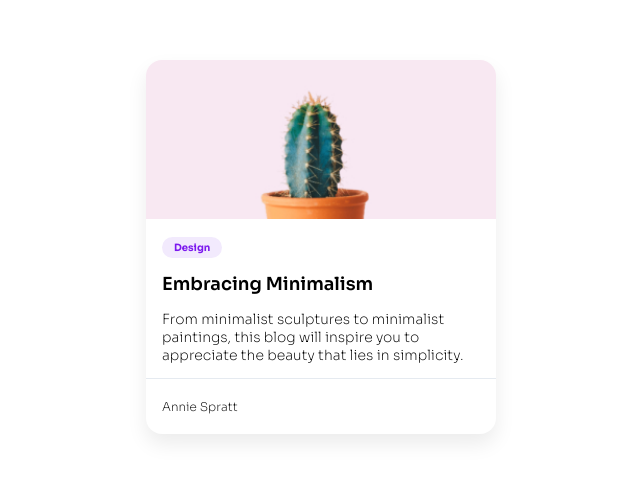
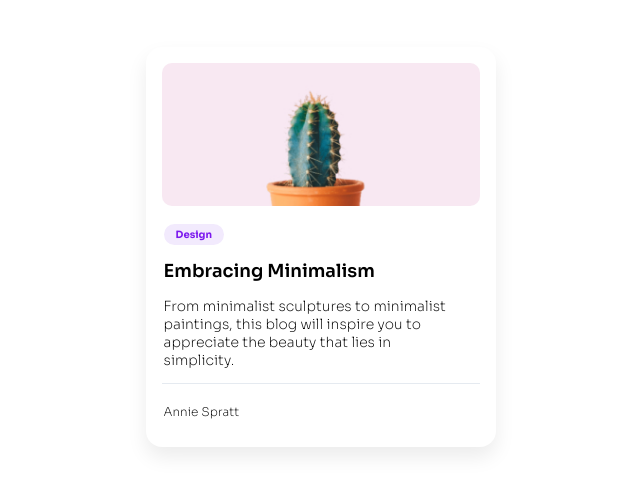
Before and after one commit to emmanuellekamwa/Minimal-Blog-Card, a plain HTML site: page index.html in a window 1280 px wide. Shown: the part 153-644 px from the top of the page, without its empty margins (319-959 px from the left). Drawn offline with Linux system fonts and the light colour scheme.

Commit message:
Added padding to the image

```diff
--- a/style.css
+++ b/style.css
@@ -19,16 +19,17 @@ body {
 .card {
     background-color: #FFFFFF;
     border-radius: 16px;
+    padding: 1rem 1rem 0.5rem 1rem;
     box-shadow: 0 10px 20px rgba(0,0,0,0.08);
     overflow: hidden;
     max-width: 350px;
-    width: 90%;
 }
 
 .card img {
     width: 100%;
     height: auto;
     display: block;
+    border-radius: 10px;
 }
 
 .title {
@@ -37,7 +38,7 @@ body {
 }
 
 .card-content {
-    padding: 1rem 1rem 0rem 1rem;
+    padding: 1rem 1rem 0rem 0.1rem;
     border-bottom: 1px solid #E5EAF0;
 }
 
@@ -59,5 +60,5 @@ body {
 .small-text {
     font-size: 12px;
     font-weight: 250;
-    padding: 0.5rem 0rem 0.5rem 1rem;
+    padding: 0.5rem 0rem 0.5rem 0.1rem;
 }
```
